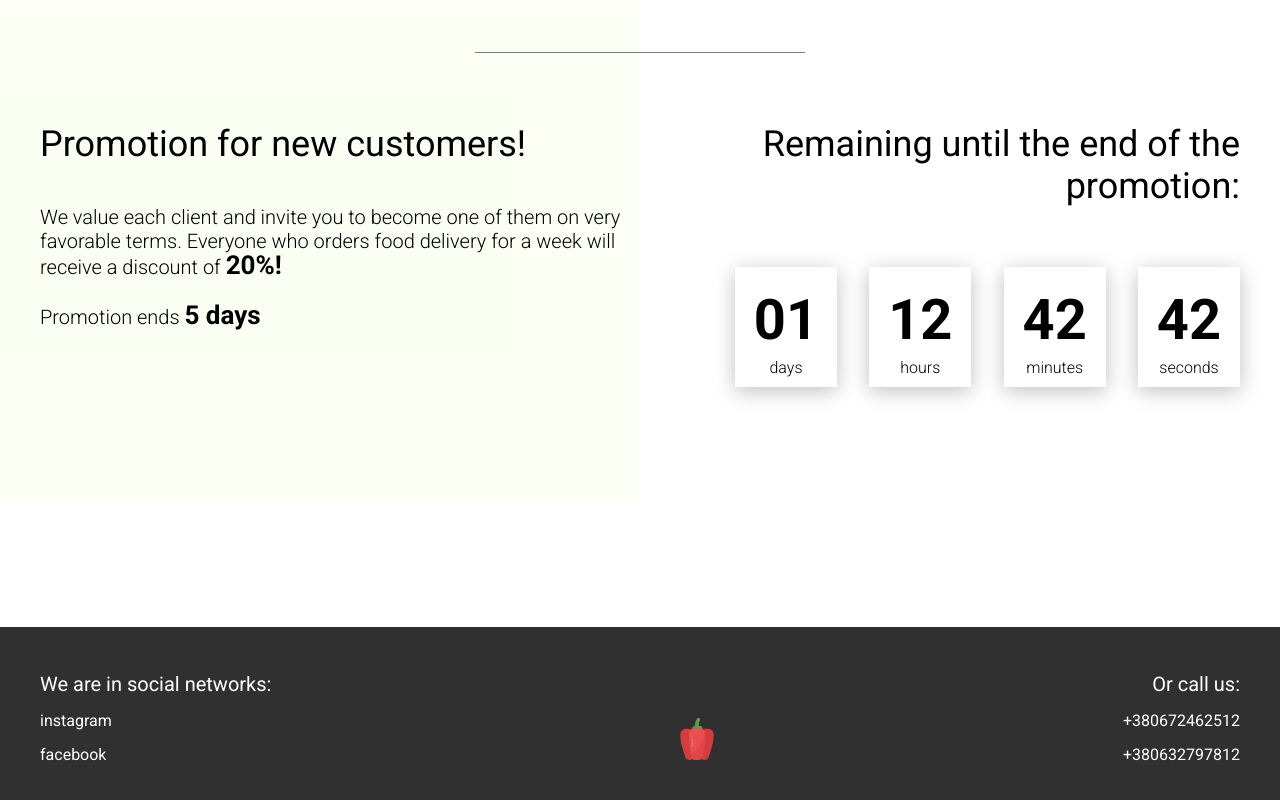
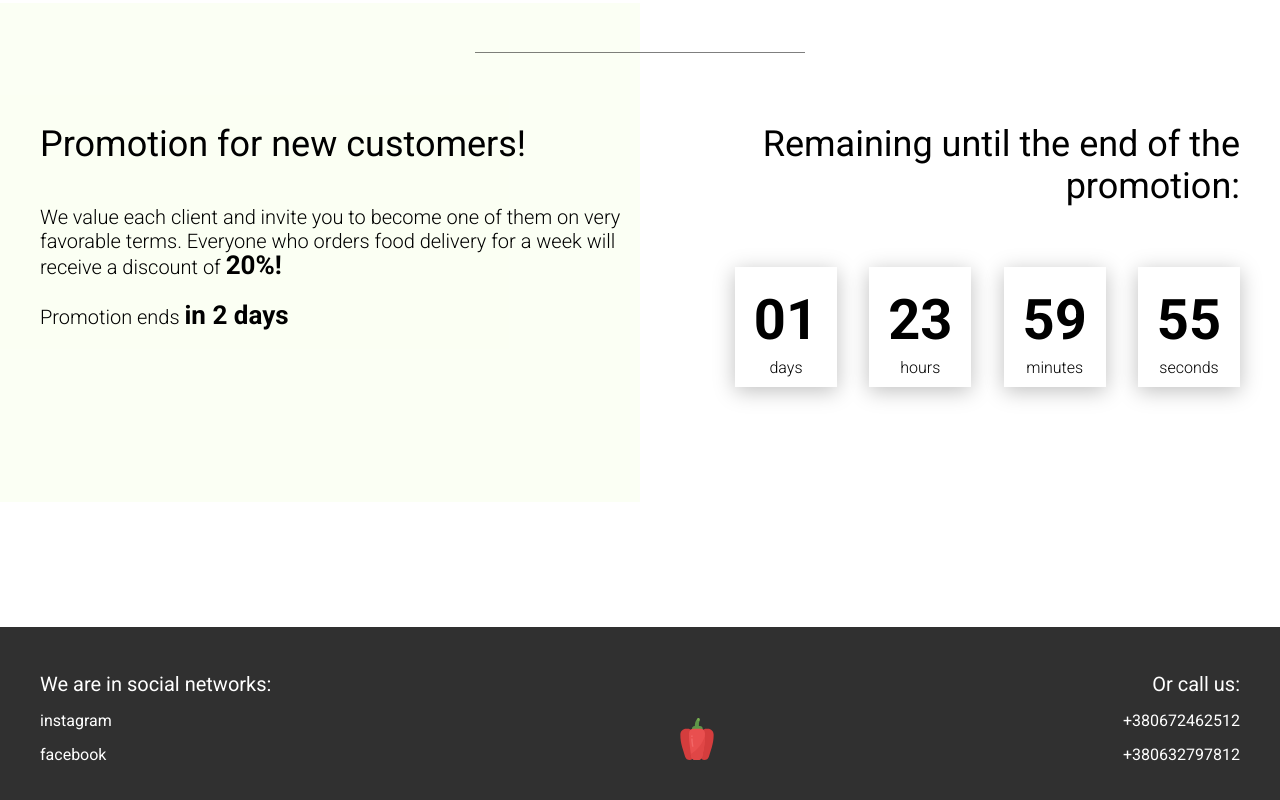
Before and after one commit to fvo69kiev/js-in-work, a plain HTML site: page index.html in a window 1280 px wide. Shown: the part 3462-4262 px from the top of the page. Drawn offline with Linux system fonts and the light colour scheme.

Commit message:
Start Timer - for 2 days

```diff
--- a/index.html
+++ b/index.html
@@ -252,19 +252,19 @@
             <div class="title">Remaining until the end of the promotion:</div>
             <div class="timer">
                 <div class="timer__block">
-                    <span id="days">01</span>
+                    <span id="days"></span>
                     days
                 </div>
                 <div class="timer__block">
-                    <span id="hours">12</span>
+                    <span id="hours"></span>
                     hours
                 </div>
                 <div class="timer__block">
-                    <span id="minutes">42</span>
+                    <span id="minutes"></span>
                     minutes
                 </div>
                 <div class="timer__block">
-                    <span id="seconds">42</span>
+                    <span id="seconds"></span>
                     seconds
                 </div>
             </div>
--- a/js/script.js
+++ b/js/script.js
@@ -40,6 +40,62 @@ window.addEventListener('DOMContentLoaded', () => {
     });
 
 
+    // Start Timer---------------------------------------2 days------------------------------
+    const deadline = new Date(new Date(). getTime() + (48 * 60 * 60 * 1000)),  // + 2 days from current date
+        action = document.querySelector('#action');
+    action.innerHTML = ' in 2 days';
+
+
+    function getTimeRemaining(endtime) {
+        const t = Date.parse(endtime) - Date.parse(new Date()),
+            days = Math.floor(t / (1000 * 60 * 60 * 24)),
+            hours = Math.floor(t / (1000 * 60 * 60) % 24),
+            minutes = Math.floor((t / 1000 / 60) % 60),
+            seconds = Math.floor((t / 1000) % 60);
+
+        return {
+            'total': t,
+            days,
+            hours,
+            minutes,
+            seconds
+        };
+    }
+
+    function getZero(num) {
+        if (num >= 0 && num < 10) {
+            return `0${num}`;
+        } else {
+            return num;
+        }
+    }
+
+    function setClock(selector, endtime) {
+        const timer = document.querySelector(selector),
+            days = timer.querySelector('#days'),
+            hours = timer.querySelector('#hours'),
+            minutes = timer.querySelector('#minutes'),
+            seconds = timer.querySelector('#seconds'),
+            timeInterval = setInterval(updateClock, 1000);
+
+        updateClock();
+
+        function updateClock() {
+            const t = getTimeRemaining(endtime);
+
+            days.innerHTML = getZero(t.days);
+            hours.innerHTML = getZero(t.hours);
+            minutes.innerHTML = getZero(t.minutes);
+            seconds.innerHTML = getZero(t.seconds);
+
+            if (t.total <= 0) {
+                clearInterval(timeInterval);
+            }
+        }
+    }
+
+    setClock('.timer', deadline);
+
 
 
 });
```
